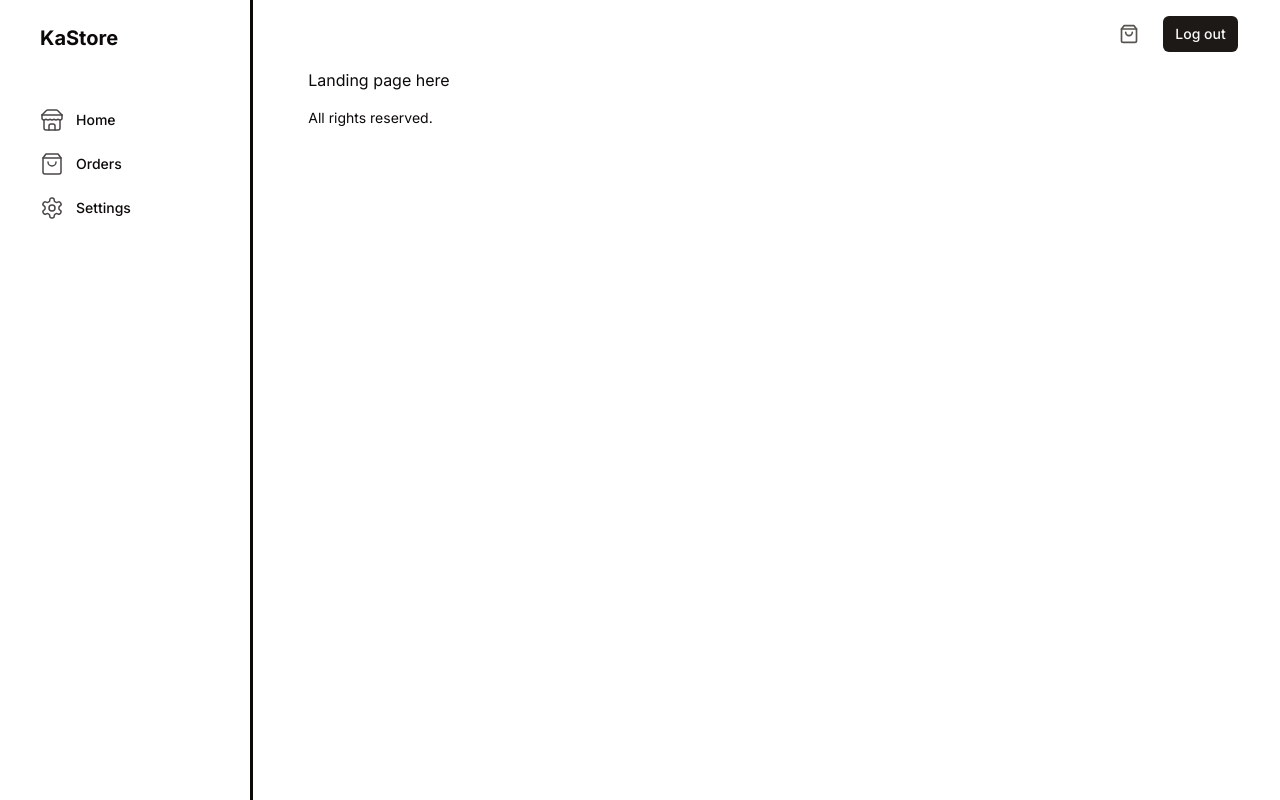
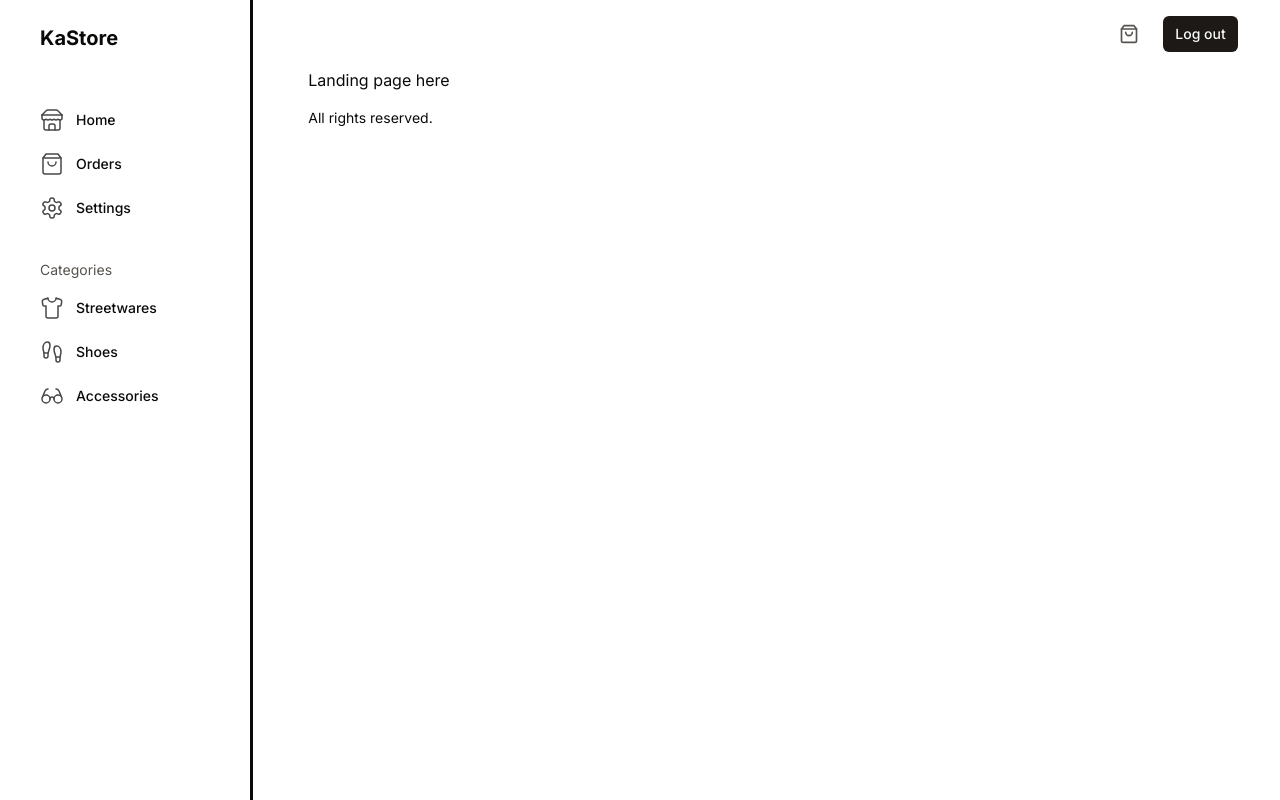
Before and after one commit to loydcose/kastore, a Next.js app: page / in a window 1280 px wide. Built offline with nearby package versions, Linux system fonts and the light colour scheme.

Commit message:
Add categories to buyer side nav

```diff
--- a/src/components/side-nav/side-nav-selections.tsx
+++ b/src/components/side-nav/side-nav-selections.tsx
@@ -7,11 +7,15 @@ import { SheetClose, SheetTrigger } from "../ui/sheet";
 export default function SideNavSelections({
   lists,
   type,
+  className,
+  title,
 }: SideNavSelectionsProps) {
   const pathname = usePathname();
-  console.log({ pathname });
+
   return (
-    <div className="flex flex-col gap-1">
+    <>
+      {title && <h2 className="text-stone-600 mb-2 text-sm ml-4">{title}</h2>}
+      <div className={cn(className, "flex flex-col gap-1")}>
         {/* ! can be split up lists to list component */}
         {lists.map((list) => {
           const { icon: Icon, numberIndicator, path, title } = list;
@@ -47,5 +51,6 @@ export default function SideNavSelections({
           );
         })}
       </div>
+    </>
   );
 }
--- a/src/components/side-nav/side-nav.tsx
+++ b/src/components/side-nav/side-nav.tsx
@@ -1,6 +1,15 @@
 "use client";
 
-import { Paintbrush2, Plus, Settings, ShoppingBag, Store } from "lucide-react";
+import {
+  Footprints,
+  Glasses,
+  Paintbrush2,
+  Plus,
+  Settings,
+  Shirt,
+  ShoppingBag,
+  Store,
+} from "lucide-react";
 import { usePathname } from "next/navigation";
 import SideNavSelections from "./side-nav-selections";
 import {
@@ -59,6 +68,25 @@ const buyerLists: List[] = [
   },
 ];
 
+const categories = [
+  {
+    title: "Streetwares",
+    path: "/streetware",
+    icon: Shirt,
+  },
+  {
+    title: "Shoes",
+    path: "/shoes",
+    icon: Footprints,
+  },
+  {
+    title: "Accessories",
+    path: "/accessories",
+    icon: Glasses,
+  },
+];
+
+// todo: convert to laout & move to /client /folder, to avoid using 'use client'
 export default function SideNav() {
   return (
     <>
@@ -86,7 +114,14 @@ export function SideNavContent() {
       {pathname.includes("/admin") ? (
         <SideNavSelections lists={AdminLists} type="admin" />
       ) : (
-        <SideNavSelections lists={buyerLists} type="user" />
+        <>
+          <SideNavSelections lists={buyerLists} type="user" className="mb-8" />
+          <SideNavSelections
+            lists={categories}
+            type="user"
+            title="Categories"
+          />
+        </>
       )}
     </>
   );
--- a/src/components/side-nav/types.d.ts
+++ b/src/components/side-nav/types.d.ts
@@ -8,4 +8,6 @@ type List = {
 type SideNavSelectionsProps = {
   lists: List[];
   type: "admin" | "user";
+  className?: string;
+  title?: string;
 };
```
Lines whose indentation alone changed are shown as unchanged.
